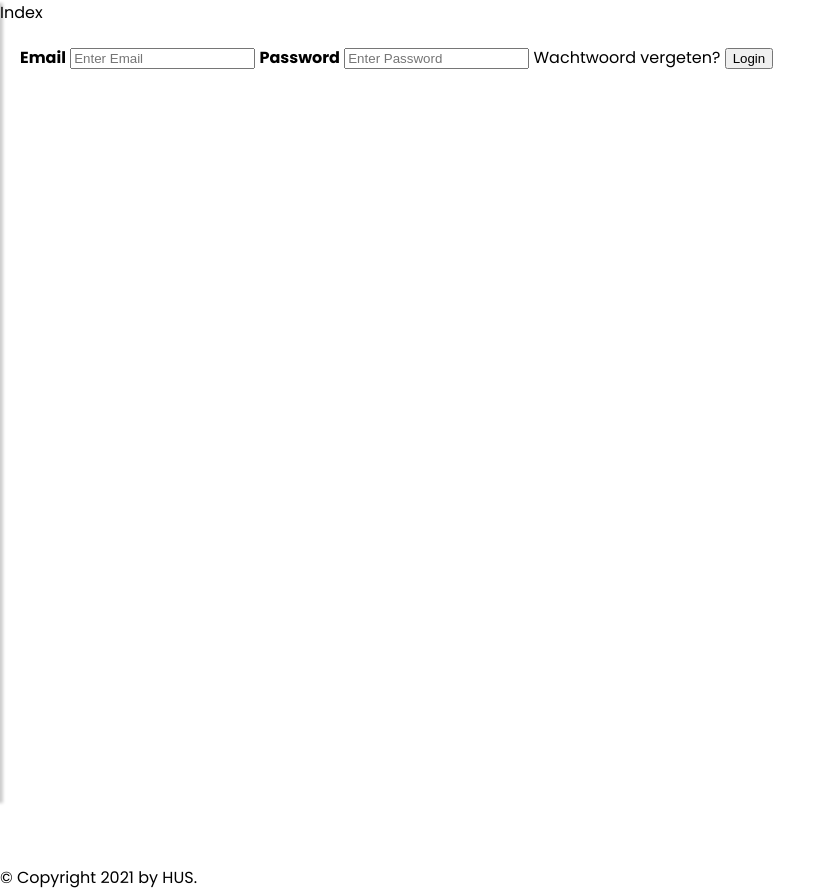
After one commit to florisgravendeel/HUS, a Flask app: template frontend/templates/sensorPagina.html in a window 1280 px wide. The commit adds this page. Shown: the whole page, without its empty margins (0-836 px from the left). Run offline with Flask 2, Linux system fonts and the light colour scheme; the template is opened without the code that fills it, so the values that code supplies are empty; parts of the project's set-up code (start-up, migrations or seed data) failed here and were passed over.

Commit message:
1st commit

```diff
--- a/frontend/main.py
+++ b/frontend/main.py
@@ -9,7 +9,7 @@ from dotenv import load_dotenv, find_dotenv
 from flask import Flask
 from flask import jsonify
 from flask import redirect
-from flask import render_template
+from flask import Flask, render_template
 from flask import session
 from flask import url_for
 from authlib.integrations.flask_client import OAuth
@@ -65,11 +65,11 @@ def requires_auth(f):
         return f(*args, **kwargs)
     return decorated
 
+app = Flask(__name__)
 
-# Controllers API
-@app.route('/')
+@app.route("/")
 def home():
-    return render_template('home.html')
+    return render_template("templates/inlogContent.html")
 
 @app.route('/callback')
 def callback_handling():
@@ -105,6 +105,9 @@ def dashboard():
                            userinfo=session[constants.PROFILE_KEY],
                            userinfo_pretty=json.dumps(session[constants.JWT_PAYLOAD], indent=4))
 
+@app.route('/sensorPagina')
+def sensorPagina():
+    return render_template("sensorPagina.html")
 
 @app.route('/dashboard2')
 def dashboard2():
--- a/frontend/templates/base.html
+++ b/frontend/templates/base.html
@@ -21,15 +21,32 @@
 <body>
     <div class="wrapper">
         {% include "include/sidemenu.html" %}
-        {% include "include/header.html" %}
-        <div id="content">
-            {%block page_content%}
-            {%endblock page_content%}
+        <div id="header">
+            {% block header %}
+            <div class="bovenBalk">
+                {% for item in bovenBalk %}
+                    {% if "Inloggen" in item.caption %}
+                    <div class="paginaNaam">
+                        <a href="{{ item.href }}">{{ item.caption }}</a>
+                    </div>
+                    {% elif "Logo" in item.caption %}
+                    <div class="logo">
+                        <a href="{{ item.href }}">{{ item.caption }}</a>
+                    </div>
+                    {% endif %}
+                {% endfor %}
+            </div>
+            {% endblock %}
+        </div>
+        <div id="content">{% block content %}{% endblock %}</div>
+        <div id="footer">
+            {% block footer %}
+                &copy; Copyright 2021 by <a href="http://localhost:8080">HUS</a>.
+            {% endblock %}
         </div>
     </div>
     {# The overlay div can be used to close the sidemenu (doesn't work yet.) #}
     <div class="overlay"></div>
-    {% include "include/footer.html" %}
 
 
 </body>
@@ -59,36 +76,3 @@
     {# Block to be able to add scripts to an page. #}
     {% block moreScripts %}{% endblock moreScripts %}
 </html>
-<head>
-    {% block head %}
-        <link href="{{ url_for('static', path='/css/global.css') }}" rel="stylesheet">
-        <link href="{{ url_for('static', path='/css/style.css') }}" rel="stylesheet">
-    <title>{% block title %}{% endblock %} - My Webpage</title>
-    {% endblock %}
-</head>
-<body>
-    <div id="header">
-        {% block header %}
-        <div class="bovenBalk">
-            {% for item in bovenBalk %}
-                {% if "Inloggen" in item.caption %}
-                <div class="paginaNaam">
-                    <a href="{{ item.href }}">{{ item.caption }}</a>
-                </div>
-                {% elif "Logo" in item.caption %}
-                <div class="logo">
-                    <a href="{{ item.href }}">{{ item.caption }}</a>
-                </div>
-                {% endif %}
-            {% endfor %}
-        </div>
-        {% endblock %}
-    </div>
-    <div id="content">{% block content %}{% endblock %}</div>
-    <div id="footer">
-        {% block footer %}
-            &copy; Copyright 2021 by <a href="http://localhost:8080">HUS</a>.
-        {% endblock %}
-    </div>
-</body>
-</html>
--- /dev/null
+++ b/frontend/templates/sensorPagina.html
@@ -0,0 +1,27 @@
+{% extends "base.html" %}
+{% block title %}Index{% endblock %}
+{% block head %}
+        <link href="{{ url_for('static', path='/css/global.css') }}" rel="stylesheet">
+        <link href="{{ url_for('static', path='/css/style.css') }}" rel="stylesheet">
+    {{ super() }}
+    <style scoped>
+        .important { color: #336699; }
+    </style>
+{% endblock %}
+{% block content %}
+    <div class="hoverBox">
+        <form class= "inlogGegevens" action="action_page.php" method="post">
+            <div class="logIn">
+                <label for="uname"><b>Email</b></label>
+                <input type="text" placeholder="Enter Email" name="uname" required>
+
+                <label for="psw"><b>Password</b></label>
+                <input type="password" placeholder="Enter Password" name="psw" required>
+
+                <span class="wwVergeten"><a href="#">Wachtwoord vergeten?</a></span>
+
+                <button class="knop inlogKnop" type="submit">Login</button>
+            </div>
+        </form>
+    </div>
+{% endblock %}
```
Also changed, not shown: 1 other file.
